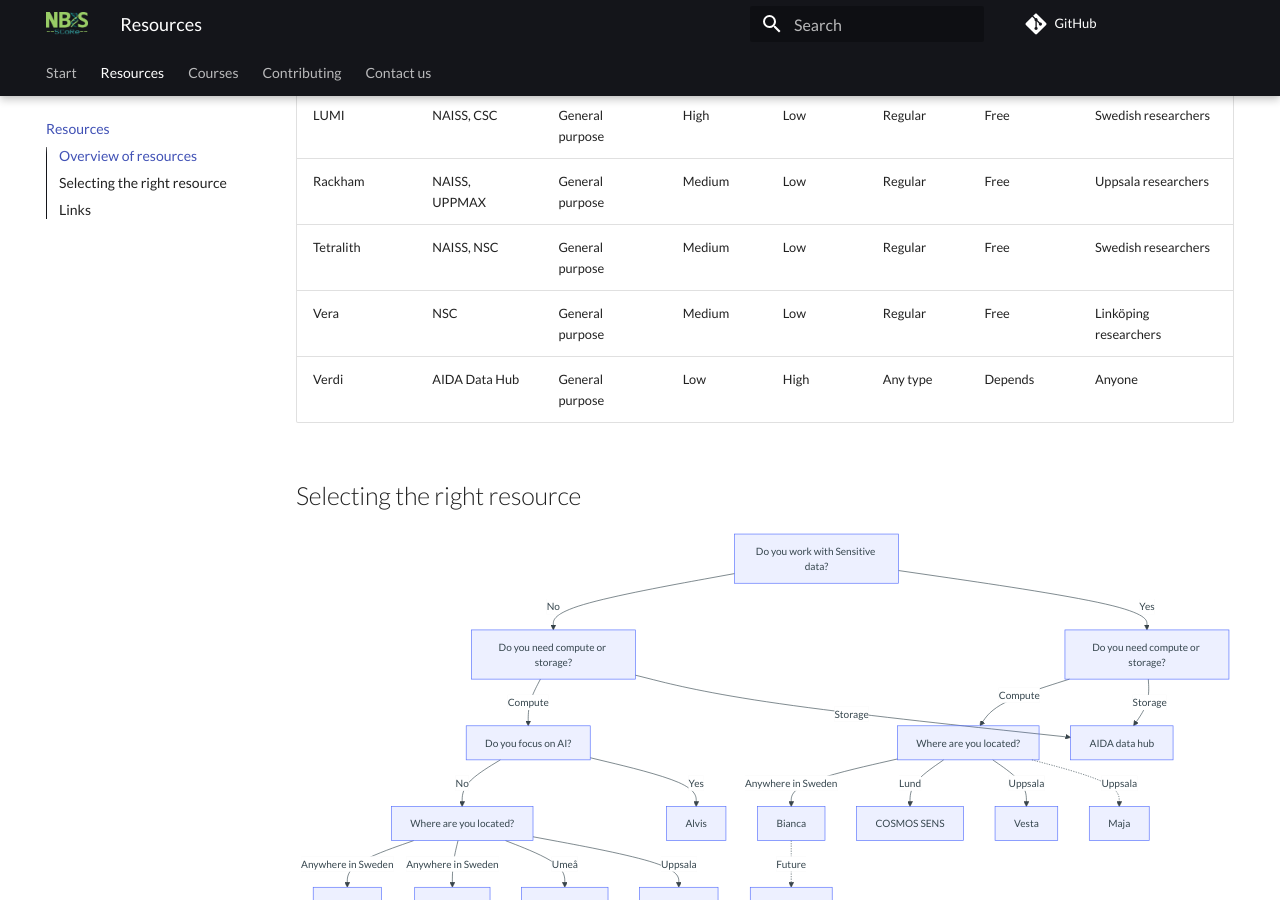
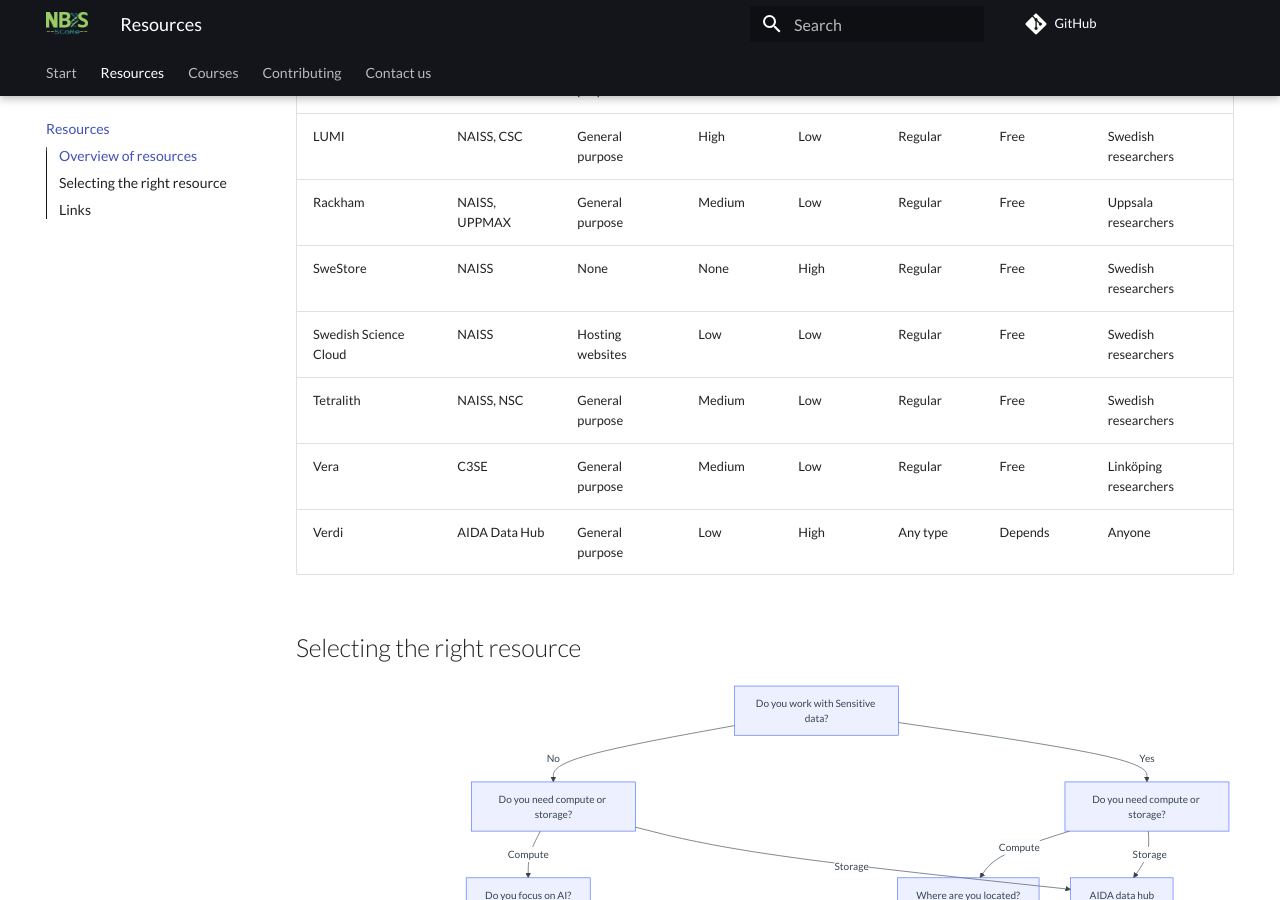
Before and after one commit to NBISweden/SCoRe_user_doc, an MkDocs documentation site: the page built from docs/resources.md, in a window 1280 px wide and 900 px high, scrolled down 751 px. Built offline with MkDocs 1.6.1 and Material for MkDocs 9.7.7, drawn with Linux system fonts in a browser that asks for light colours; comment, search, counter and statistics services are not loaded.

Commit message:
Add Swestore and SCC

```diff
--- a/docs/resources.md
+++ b/docs/resources.md
@@ -9,19 +9,21 @@
 
 <!-- markdownlint-disable MD013 --><!-- Tables cannot be split up over lines, hence will break 80 characters per line -->
 
-HPC cluster | Center(s)              | Compute type   | Compute | Storage |Type of data| Costs for user | Accessible for
-------------|------------------------|----------------|---------|---------|------------|----------------|------
-Alvis       | NAISS, C3SE            | AI             | Medium  | Low     | Regular    | Free           | Swedish researchers
-Bianca      | NAISS, UPPMAX          | General purpose| Medium  | Low     | Sensitive  | Free           | Swedish researchers
-COSMOS      | NAISS, LUNARC          | General purpose| Medium  | Low     | Regular    | Free           | Swedish researchers
-COSMOS SENS | LUNARC                 | General purpose| Medium  | Low     | Sensitive  | Free           | Lund researchers
-Dardel      | NAISS, PDC             | General purpose| Medium  | Low     | Regular    | Free           | Swedish researchers
-Kebnekaise  | HPC2N                  | General purpose| Medium  | Low     | Regular    | Free           | Umeå researchers
-LUMI        | NAISS, CSC             | General purpose| High    | Low     | Regular    | Free           | Swedish researchers
-Rackham     | NAISS, UPPMAX          | General purpose| Medium  | Low     | Regular    | Free           | Uppsala researchers
-Tetralith   | NAISS, NSC             | General purpose| Medium  | Low     | Regular    | Free           | Swedish researchers
-Vera        | NSC                    | General purpose| Medium  | Low     | Regular    | Free           | Linköping researchers
-Verdi       | AIDA Data Hub          | General purpose| Low     | High    | Any type   | Depends        | Anyone
+HPC cluster           | Center(s)              | Compute type    | Compute | Storage |Type of data| Costs for user | Accessible for
+----------------------|------------------------|-----------------|---------|---------|------------|----------------|------
+Alvis                 | NAISS, C3SE            | AI              | Medium  | Low     | Regular    | Free           | Swedish researchers
+Bianca                | NAISS, UPPMAX          | General purpose | Medium  | Low     | Sensitive  | Free           | Swedish researchers
+COSMOS                | NAISS, LUNARC          | General purpose | Medium  | Low     | Regular    | Free           | Swedish researchers
+COSMOS SENS           | LUNARC                 | General purpose | Medium  | Low     | Sensitive  | Free           | Lund researchers
+Dardel                | NAISS, PDC             | General purpose | Medium  | Low     | Regular    | Free           | Swedish researchers
+Kebnekaise            | HPC2N                  | General purpose | Medium  | Low     | Regular    | Free           | Umeå researchers
+LUMI                  | NAISS, CSC             | General purpose | High    | Low     | Regular    | Free           | Swedish researchers
+Rackham               | NAISS, UPPMAX          | General purpose | Medium  | Low     | Regular    | Free           | Uppsala researchers
+SweStore              | NAISS                  | None            | None    | High    | Regular    | Free           | Swedish researchers
+Swedish Science Cloud | NAISS                  | Hosting websites| Low     | Low     | Regular    | Free           | Swedish researchers
+Tetralith             | NAISS, NSC             | General purpose | Medium  | Low     | Regular    | Free           | Swedish researchers
+Vera                  | C3SE                   | General purpose | Medium  | Low     | Regular    | Free           | Linköping researchers
+Verdi                 | AIDA Data Hub          | General purpose | Low     | High    | Any type   | Depends        | Anyone
 
 <!-- markdownlint-enable MD013 -->
 
```
